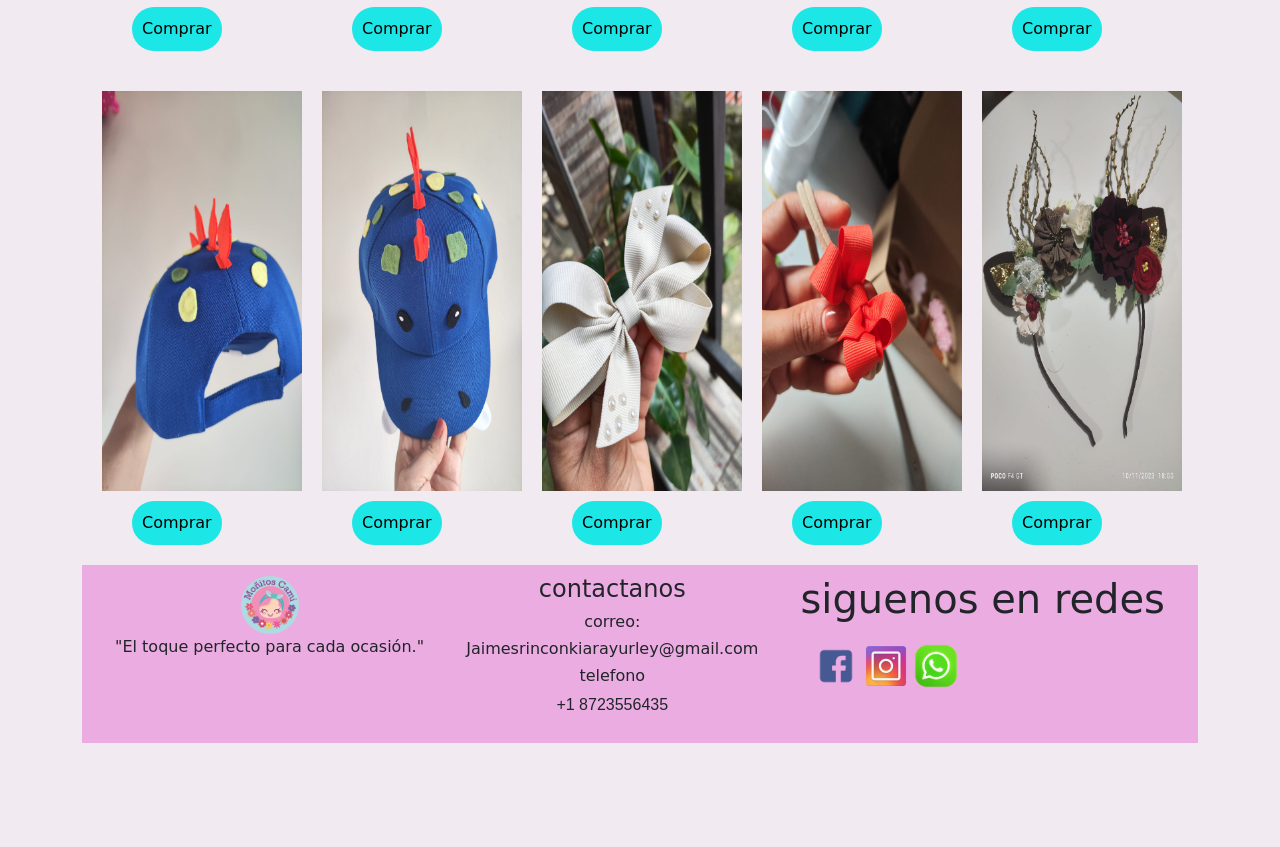
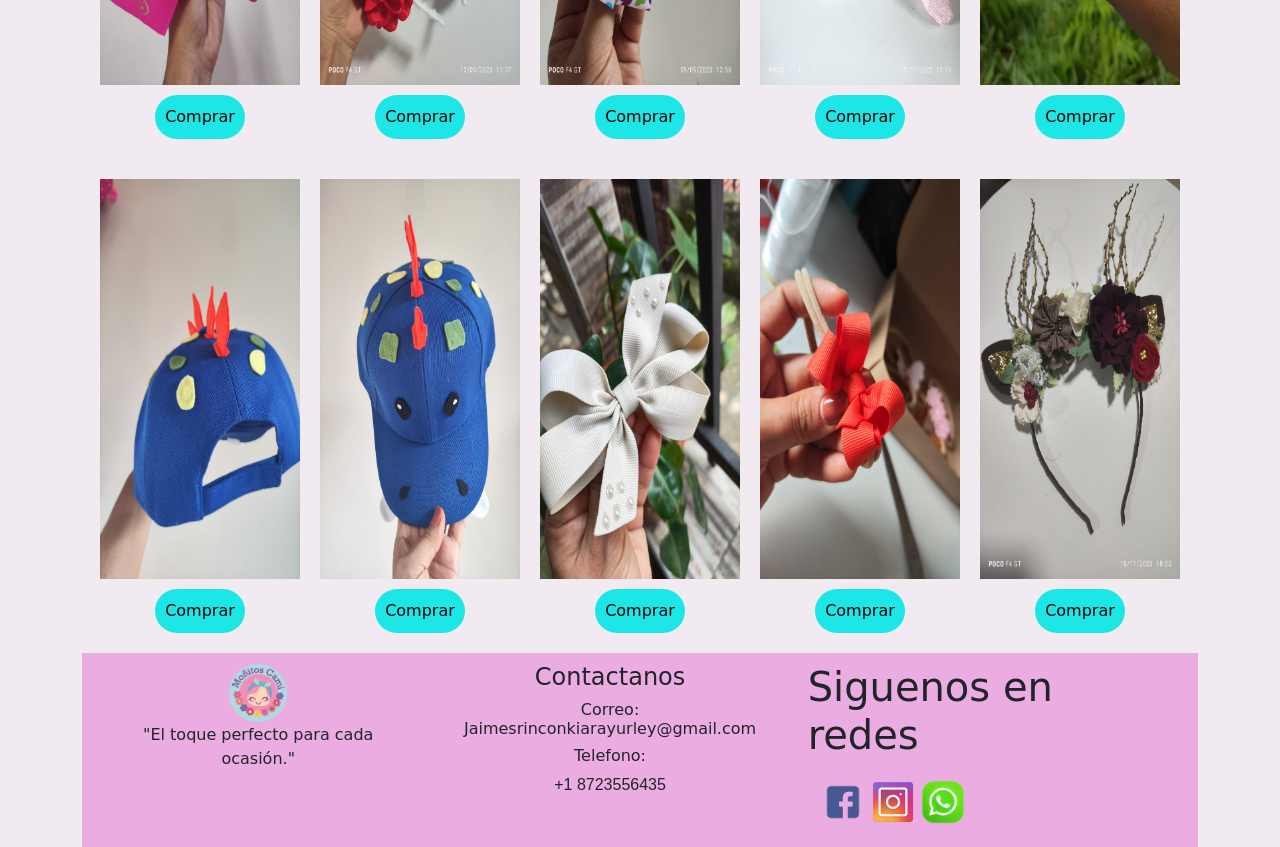
Before and after one commit to monitoscami/mo-itoscami, a plain HTML site: page productos.html in a window 1280 px wide. Shown: the part 616-1463 px from the top of the page. Before the commit the page ends 1359 px from the top, so only its background shows below. Drawn offline with nearby package versions, Linux system fonts and the light colour scheme; a web font is replaced by a local one.

Commit message:
Se realizan ajustes de imagenes y cambios de estilos

```diff
--- a/productos.html
+++ b/productos.html
@@ -68,9 +68,12 @@
       display: flex;
       flex-direction: row;
       padding: 10px;
+      flex-wrap: nowrap;
+      justify-content: center;
      }
      .productos{
       padding: 10px;
+      text-align: center;
      }
      .comprar{
       font-family: "Sevillana", cursive;
@@ -81,11 +84,8 @@
       border-radius: 30px;
       margin-top: 10px;
       align-items: center;
-      margin-left: 30px;
       background-color: rgb(29, 230, 230);
      }
-
-
     </style>
   <body>
     <div class="container">
@@ -133,11 +133,16 @@
          <!-- aqui termina el header -->
 
           <!-- aqui empieza la variedad de  produtos -->
+       <!--todos los articulos -->
+
+        <!--inicio de catalogos -->
+      <div class="container" id="contenedor">
+        <div class="col-md-12 text-center">
           <br>
-       <!--todos los articulos -->
+            <h1 class="frase text-center">Productos</h1>
             <br>
-        <!--inicio de catalogos -->
-      <div id="contenedor_catalogos">
+            <h5>Nuestros productos más comprados</h5>
+        </div>
         <div id="fila1" class="fila">
           <div id="f1p1" class="productos">
             <img src="imagenes/productos/foto (99).jpeg" alt="" width="200" height="400">
@@ -149,49 +154,67 @@
           <div id="f1p2" class="productos">
             <img src="imagenes/productos/foto (30).jpeg" alt="" width="200" height="400">
             <br>
-            <button class="comprar"> Comprar</button>
+            <a href="https://wa.me/+18723556435?text=Hola,%20estoy%20interesado%20en%20tus%20productos!">
+              <button class="comprar"> Comprar </button>
+            </a>
           </div>
           <div id="f1p3" class="productos">
             <img src="imagenes/productos/foto (25).jpeg" alt="" width="200" height="400">
             <br>
+            <a href="https://wa.me/+18723556435?text=Hola,%20estoy%20interesado%20en%20tus%20productos!">
               <button class="comprar"> Comprar </button>
+            </a>
           </div>
           <div id="f1p4" class="productos">
             <img src="imagenes/productos/foto (35).jpeg" alt="" width="200" height="400">
             <br>
+            <a href="https://wa.me/+18723556435?text=Hola,%20estoy%20interesado%20en%20tus%20productos!">
               <button class="comprar"> Comprar </button>
+            </a>
           </div>
           <div id="f1p5" class="productos">
             <img src="imagenes/productos/foto (85).jpeg" alt="" width="200" height="400">
             <br>
+            <a href="https://wa.me/+18723556435?text=Hola,%20estoy%20interesado%20en%20tus%20productos!">
               <button class="comprar"> Comprar </button>
+            </a>
           </div>
         </div>
         <div id="fila2" class="fila">
           <div id="f2p1" class="productos">
             <img src="imagenes/productos/foto (95).jpeg" alt="" width="200" height="400">
             <br>
+            <a href="https://wa.me/+18723556435?text=Hola,%20estoy%20interesado%20en%20tus%20productos!">
               <button class="comprar"> Comprar </button>
+            </a>
           </div>
           <div id="f2p2" class="productos">
             <img src="imagenes/productos/foto (94).jpeg" alt="" width="200" height="400">
             <br>
+            <a href="https://wa.me/+18723556435?text=Hola,%20estoy%20interesado%20en%20tus%20productos!">
               <button class="comprar"> Comprar </button>
+            </a>
           </div>
           <div id="f2p3" class="productos">
             <img src="imagenes/productos/foto (74).jpeg" alt="" width="200" height="400">
             <br>
+            <a href="https://wa.me/+18723556435?text=Hola,%20estoy%20interesado%20en%20tus%20productos!">
               <button class="comprar"> Comprar </button>
+            </a>
           </div>
           <div id="f2p4" class="productos">
             <img src="imagenes/productos/foto (59).jpeg" alt="" width="200" height="400">
             <br>
+            <a href="https://wa.me/+18723556435?text=Hola,%20estoy%20interesado%20en%20tus%20productos!">
               <button class="comprar"> Comprar </button>
+            </a>
           </div>
           <div id="f2p5" class="productos">
             <img src="imagenes/productos/foto (2).jpeg" alt="" width="200" height="400">
             <br>
+            <a href="https://wa.me/+18723556435?text=Hola,%20estoy%20interesado%20en%20tus%20productos!">
               <button class="comprar"> Comprar </button>
+            </a>
           </div>
         </div>
       </div>
@@ -199,26 +222,25 @@
      <!--fin de catalogo -->
      <!-- aqui inicia el footer -->
     <footer id="pie" class="container">
-      <div class="bpie">
-        <center>
+      <div class="bpie text-center">
+
         <img src="imagenes/redes/logo footer.png" alt=""width="60"height="60">
         <p class="frase">
           "El toque perfecto para cada ocasión."
         </p>
-      </center>
+
       </div>
-      <div class="bpie">
-        <center>
-        <h4 class="frase">contactanos</h4>
-        <h6 class="frase">correo: </h6>
-        <h6 class="frase">Jaimesrinconkiarayurley@gmail.com</h6>
-        <h6 class="frase">telefono</h6>
+      <div class="bpie text-center">
+
+        <h4 class="frase">Contactanos</h4>
+        <h6 class="frase">Correo: Jaimesrinconkiarayurley@gmail.com</h6>
+        <!-- <h6 class="frase">Jaimesrinconkiarayurley@gmail.com</h6>         -->
+        <h6 class="frase">Telefono:  </h6>
         <h6 class="frase"></h6>+1 8723556435</p>
 
-      </center>
       </div>
       <div  class="bpie">
-        <h1 class="frase">siguenos en redes</h1>
+        <h1 class="frase">Siguenos en redes</h1>
         <div id="padreredes" class="bpie">
 
             <div class="redes">
```
Also changed, not shown: contactenos.html (+5 -11 lines). Lines whose indentation alone changed are shown as unchanged.
